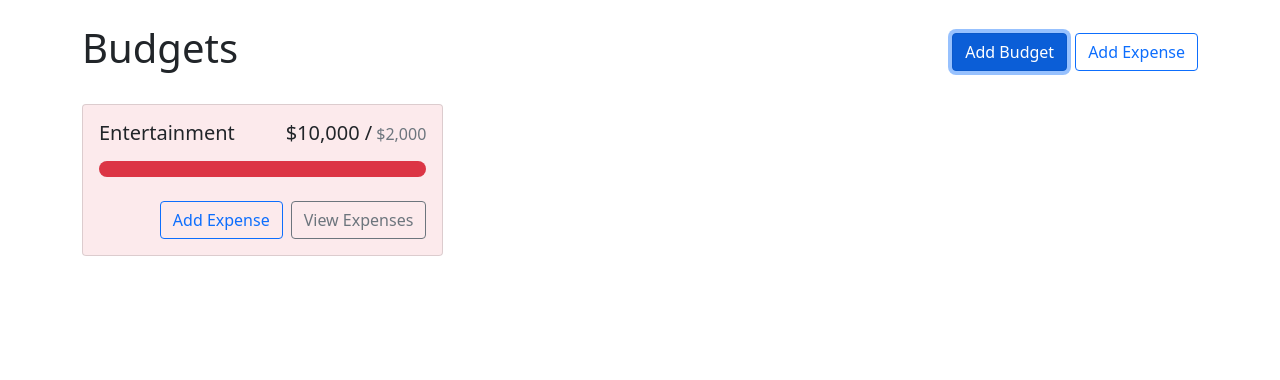
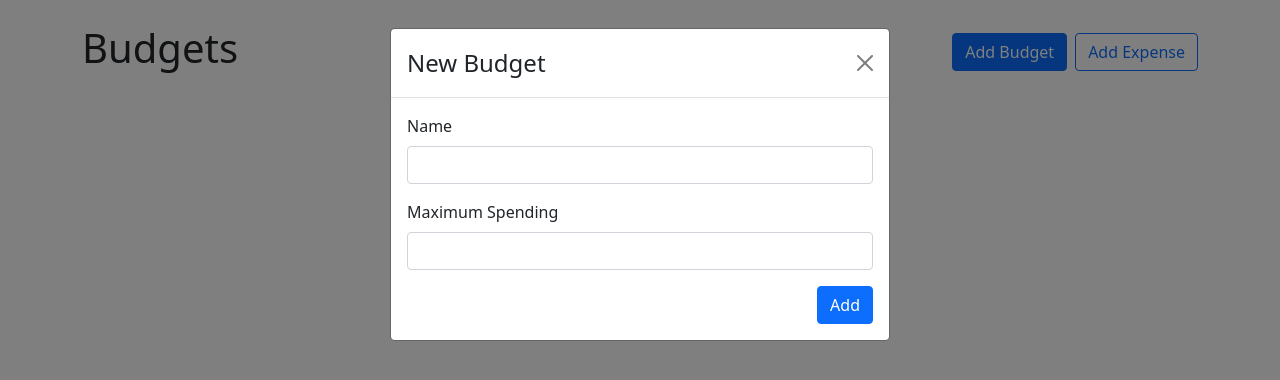
Before and after one commit to jackwhisler1/react-budget-app, a React (Create React App) app: page / in a window 1280 px wide. Both pictures are taken after a click on the button "Add Budget". Shown: the top 380 px of the page. Built offline with nearby package versions, Linux system fonts and the light colour scheme.

Commit message:
implements adding expenses and adding new budgets with categories

```diff
--- a/public/index.html
+++ b/public/index.html
@@ -2,19 +2,16 @@
 <html lang="en">
   <head>
     <meta charset="utf-8" />
-    <link rel="icon" href="%PUBLIC_URL%/favicon.ico" />
     <meta name="viewport" content="width=device-width, initial-scale=1" />
     <meta name="theme-color" content="#000000" />
     <meta
       name="description"
       content="Web site created using create-react-app"
     />
-    <link rel="apple-touch-icon" href="%PUBLIC_URL%/logo192.png" />
     <!--
       manifest.json provides metadata used when your web app is installed on a
       user's mobile device or desktop. See https://developers.google.com/web/fundamentals/web-app-manifest/
     -->
-    <link rel="manifest" href="%PUBLIC_URL%/manifest.json" />
     <!--
       Notice the use of %PUBLIC_URL% in the tags above.
       It will be replaced with the URL of the `public` folder during the build.
--- a/src/App.js
+++ b/src/App.js
@@ -1,13 +1,33 @@
 import Container from "react-bootstrap/Container";
 import { Button, Stack } from "react-bootstrap";
 import BudgetCard from "./components/BudgetCard";
+import AddBudgetModal from "./components/AddBudgetModal";
+import AddExpenseModal from "./components/AddExpenseModal";
+import { useState } from "react";
+import { useBudgets } from "./contexts/BudgetsContext";
+
 function App() {
+  const [showAddBudgetModal, setShowAddBudgetModal] = useState(false);
+  const [showAddExpenseModal, setShowAddExpenseModal] = useState(false);
+  const [addExpenseModalBudgetId, setShowAddExpenseModalBudgetId] = useState();
+  const { budgets, getBudgetExpenses } = useBudgets();
+
+  function openAddExpenseModal(budgetId) {
+    setShowAddExpenseModal(true);
+    setShowAddExpenseModalBudgetId(budgetId);
+  }
+
   return (
+    <>
       <Container className="my-4">
         <Stack direction="horizontal" gap="2" className="mb-4">
           <h1 className="me-auto">Budgets</h1>
-        <Button variant="primary">Add Budget</Button>
-        <Button variant="outline-primary">Add Expense</Button>
+          <Button variant="primary" onClick={() => setShowAddBudgetModal(true)}>
+            Add Budget
+          </Button>
+          <Button variant="outline-primary" onClick={openAddExpenseModal}>
+            Add Expense
+          </Button>
         </Stack>
         <div
           style={{
@@ -16,10 +36,39 @@
             gap: "1rem",
             alignItems: "flex-start",
           }}
+          className="mb-3"
         >
-        <BudgetCard name="Entertainment" amount={10000} max={2000} gray></BudgetCard>
+          <div>
+            {budgets.map((budget) => {
+              const amount = getBudgetExpenses(budget.id).reduce(
+                (total, expense) => total + expense.description.amount,
+                0
+              );
+              return (
+                <BudgetCard
+
+                  key={budget.id}
+                  name={budget.name.name}
+                  amount={amount}
+                  max={budget.name.max}
+                  onAddExpenseClick={() => openAddExpenseModal(budget.id)}
+                />
+              );
+            })}
+          </div>
         </div>
       </Container>
+      <AddBudgetModal
+        show={showAddBudgetModal}
+        handleClose={() => setShowAddBudgetModal(false)}
+      />
+      <AddExpenseModal
+        show={showAddExpenseModal}
+        defaultBudgetId= {addExpenseModalBudgetId}
+        handleClose={() => setShowAddExpenseModal(false)}
+
+      />
+    </>
   );
 }
 
--- /dev/null
+++ b/src/components/AddBudgetModal.js
@@ -0,0 +1,48 @@
+import { Modal, Form, Button } from "react-bootstrap";
+import { useRef } from "react";
+import { useBudgets } from "../contexts/BudgetsContext";
+
+export default function AddBudgetModal({ show, handleClose }) {
+  const nameRef = useRef();
+  const maxRef = useRef();
+  const { addBudget } = useBudgets();
+  function handleSubmit(e) {
+    e.preventDefault();
+    addBudget({
+      name: nameRef.current.value,
+      max: parseFloat(maxRef.current.value),
+    });
+    handleClose();
+  }
+
+  return (
+    <Modal show={show} onHide={handleClose}>
+      <Form onSubmit={handleSubmit}>
+        <Modal.Header closeButton>
+          <Modal.Title>New Budget</Modal.Title>
+        </Modal.Header>
+        <Modal.Body>
+          <Form.Group className="mb-3" controlId="name">
+            <Form.Label>Name</Form.Label>
+            <Form.Control ref={nameRef} type="text" required/>
+          </Form.Group>
+          <Form.Group className="mb-3" controlId="max">
+            <Form.Label>Maximum Spending</Form.Label>
+            <Form.Control
+              ref={maxRef}
+              type="number"
+              required
+              min={0}
+              step={0.01}
+            />
+          </Form.Group>
+          <div className="d-flex justify-content-end">
+            <Button variant="primary" type="submit">
+              Add
+            </Button>
+          </div>
+        </Modal.Body>
+      </Form>
+    </Modal>
+  );
+}
--- /dev/null
+++ b/src/components/AddExpenseModal.js
@@ -0,0 +1,66 @@
+import { Modal, Form, Button } from "react-bootstrap";
+import { useRef } from "react";
+import { useBudgets, UNCATEGORIZED_BUDGET_ID } from "../contexts/BudgetsContext";
+
+
+export default function AddExpenseModal({
+  show,
+  handleClose,
+  defaultBudgetId,
+}) {
+  const descriptionRef = useRef();
+  const amountRef = useRef();
+  const budgetIdRef = useRef();
+  const { addExpense, budgets } = useBudgets();
+  function handleSubmit(e) {
+    e.preventDefault();
+    addExpense({
+      description: descriptionRef.current.value,
+      amount: parseFloat(amountRef.current.value),
+      budgetId: budgetIdRef.current.value,
+    });
+    handleClose();
+  }
+
+  return (
+    <Modal show={show} onHide={handleClose}>
+      <Form onSubmit={handleSubmit}>
+        <Modal.Header closeButton>
+          <Modal.Title>New Expense</Modal.Title>
+        </Modal.Header>
+        <Modal.Body>
+          <Form.Group className="mb-3" controlId="description">
+            <Form.Label>Description</Form.Label>
+            <Form.Control ref={descriptionRef} type="text" required />
+          </Form.Group>
+          <Form.Group className="mb-3" controlId="amount">
+            <Form.Label>Amount</Form.Label>
+            <Form.Control
+              ref={amountRef}
+              type="number"
+              required
+              min={0}
+              step={0.01}
+            />
+          </Form.Group>
+          <Form.Group className="mb-3" controlId="budgetId">
+            <Form.Label>Budget</Form.Label>
+            <Form.Select
+              defaultValue={defaultBudgetId}
+              ref={budgetIdRef}
+
+            ><option id={UNCATEGORIZED_BUDGET_ID}>Uncategorized</option>
+              {budgets.map(budget => (
+              <option key={budget.id} value={budget.id}>{budget.name.name}</option>
+            ))}</Form.Select>
+          </Form.Group>
+          <div className="d-flex justify-content-end">
+            <Button variant="primary" type="submit">
+              Add
+            </Button>
+          </div>
+        </Modal.Body>
+      </Form>
+    </Modal>
+  );
+}
--- a/src/components/BudgetCard.js
+++ b/src/components/BudgetCard.js
@@ -1,17 +1,23 @@
-import { Card, ProgressBar, Stack, Button} from "react-bootstrap";
+import { Card, ProgressBar, Stack, Button } from "react-bootstrap";
 import { currencyFormatter } from "../utils";
-export default function BudgetCard({ name, amount, max, gray }) {
-    const classNames = []
-    if (amount > max) {
-        classNames.push("bg-danger", "bg-opacity-10")
-    } else if (gray) {
-        classNames.push("bg-light")
-    }
+export default function BudgetCard({
+  name,
+  amount,
+  max,
+  gray,
+  onAddExpenseClick,
+}) {
+  const classNames = [];
+  if (amount > max) {
+    classNames.push("bg-danger", "bg-opacity-10", "my-4");
+  } else {
+    classNames.push("bg-light", "my-3");
+  }
 
   return (
     <Card className={classNames.join(" ")}>
       <Card.Body>
-        <Card.Title className="d-flex justify-content-between align-items-baseline fw-normal mb-3">
+        <Card.Title className="d-flex justify-content-between align-items-baseline fw-normal mb-3 ">
           <div className="me-2">{name}</div>
           <div className="d-flex align-items-baseline">
             {currencyFormatter.format(amount)} /{" "}
@@ -28,8 +34,14 @@
           now={amount}
         ></ProgressBar>
         <Stack direction="horizontal" gap="2" className="mt-4">
-            <Button variant="outline-primary" className="ms-auto">Add Expense</Button>
-            <Button variant="outline-secondary" >View Expenses</Button>
+          <Button
+            variant="outline-primary"
+            className="ms-auto"
+            onClick={onAddExpenseClick}
+          >
+            Add Expense
+          </Button>
+          <Button variant="outline-secondary">View Expenses</Button>
         </Stack>
       </Card.Body>
     </Card>
--- a/src/contexts/BudgetsContext.js
+++ b/src/contexts/BudgetsContext.js
@@ -1,8 +1,10 @@
-import React, { useContext, useState } from "react";
+import React, { useContext } from "react";
 import { v4 as uuidV4 } from "uuid";
 import useLocalStorage from "../hooks/useLocalStorage";
 
 const BudgetsContext = React.createContext();
+
+export const UNCATEGORIZED_BUDGET_ID = "Uncategorized"
 
 export function useBudgets() {
   return useContext(BudgetsContext);
@@ -19,8 +21,8 @@
   }
 
   // Returns expenses with id matching budgetId
-  function getBudgetExpense(budgetId) {
-    return expenses.filter((expense) => expense.budgetId === budgetId);
+  function getBudgetExpenses(budgetId) {
+    return expenses.filter((expense) => expense.description.budgetId === budgetId);
   }
 
   // Creates a budget if no matching budget name exists
@@ -54,13 +56,13 @@
         budgets,
         expenses,
         addExpense,
-        getBudgetExpense,
+        getBudgetExpenses,
         addBudget,
         deleteBudget,
         deleteExpense,
       }}
     >
-      {children}
+     {children}
     </BudgetsContext.Provider>
   );
 };
```
Lines whose indentation alone changed are shown as unchanged.
